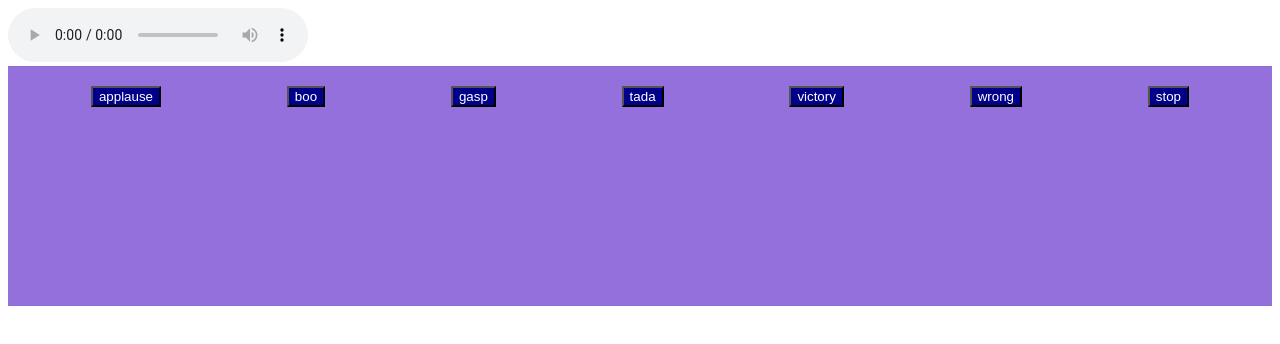
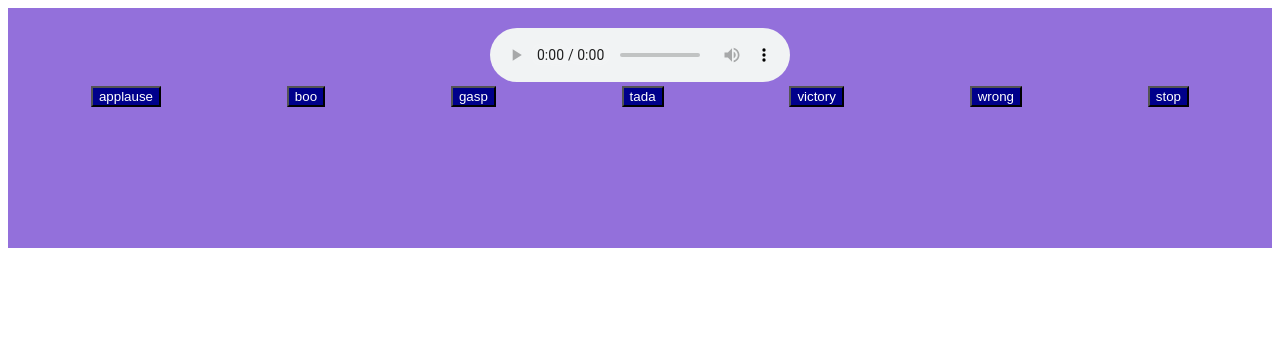
Before and after one commit to acciojob/Soundbar-ManimehalaiAnandaraj, a website: page main.html in a window 1280 px wide. Drawn offline with Linux system fonts and the light colour scheme.

Commit message:
created a submission

```diff
--- a/main.html
+++ b/main.html
@@ -8,10 +8,11 @@
 
 <body>
 	<!-- the entire body must be written by student -->
-	<audio controls>
+
+<div id="soundbar">
+	<audio controls id="sound">
   <source src="horse.mp3" type="audio/mpeg">
 </audio>
-<div id="soundbar">
 	<div id="buttons">
 		<button class="btn" onclick="PlayingAudio('applause')">applause
 		</button>
```
